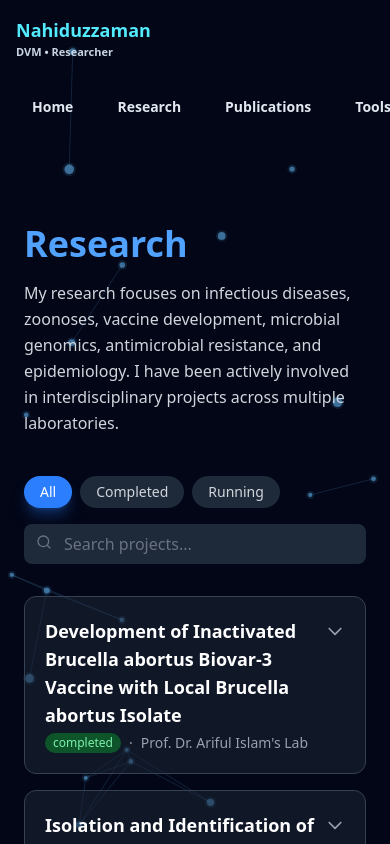
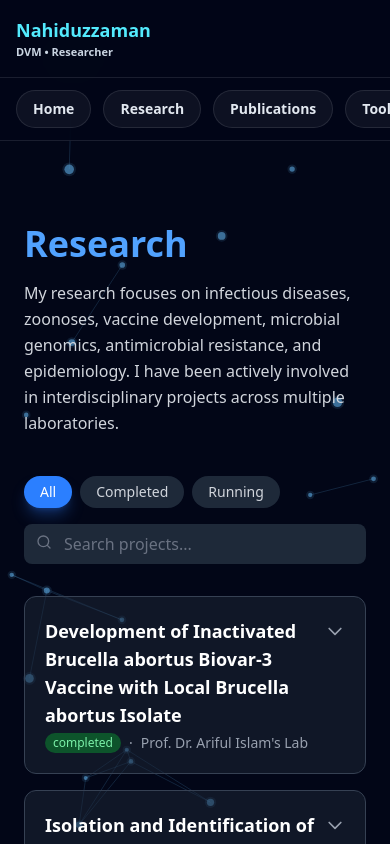
Before and after one commit to Nahid141/nahiduzzaman-portfolio, a Next.js app: page /research in a window 390 px wide. Shown: the top 844 px of the page. Built offline with nearby package versions, Linux system fonts and the light colour scheme.

Commit message:
Newstyle updated1

```diff
--- a/app/layout.tsx
+++ b/app/layout.tsx
@@ -23,8 +23,7 @@ export default function RootLayout({
   return (
     <html lang="en">
       <body className="min-h-screen bg-slate-950 text-white">
-        {/* Transparent header: no background, no borders – only text visible */}
-        <header className="fixed left-0 top-0 z-50 w-full">
+        <header className="fixed left-0 top-0 z-50 w-full border-b border-white/10 bg-slate-950/85 backdrop-blur-xl">
           <div className="mx-auto flex max-w-7xl items-center justify-between px-4 py-4 md:px-6">
             <a href="/" className="shrink-0">
               <div className="text-lg font-black text-cyan-300 md:text-xl">
@@ -48,13 +47,12 @@ export default function RootLayout({
             </nav>
           </div>
 
-          {/* Mobile navigation – transparent, no background or borders */}
-          <nav className="flex gap-3 overflow-x-auto px-4 py-3 text-sm font-bold text-slate-200 md:hidden">
+          <nav className="flex gap-3 overflow-x-auto border-t border-white/10 px-4 py-3 text-sm font-bold text-slate-200 md:hidden">
             {navItems.map((item) => (
               <a
                 key={item.name}
                 href={item.href}
-                className="shrink-0 px-4 py-2 transition hover:text-cyan-300"
+                className="shrink-0 rounded-full border border-white/10 bg-white/5 px-4 py-2 transition hover:border-cyan-300 hover:text-cyan-300"
               >
                 {item.name}
               </a>
```
